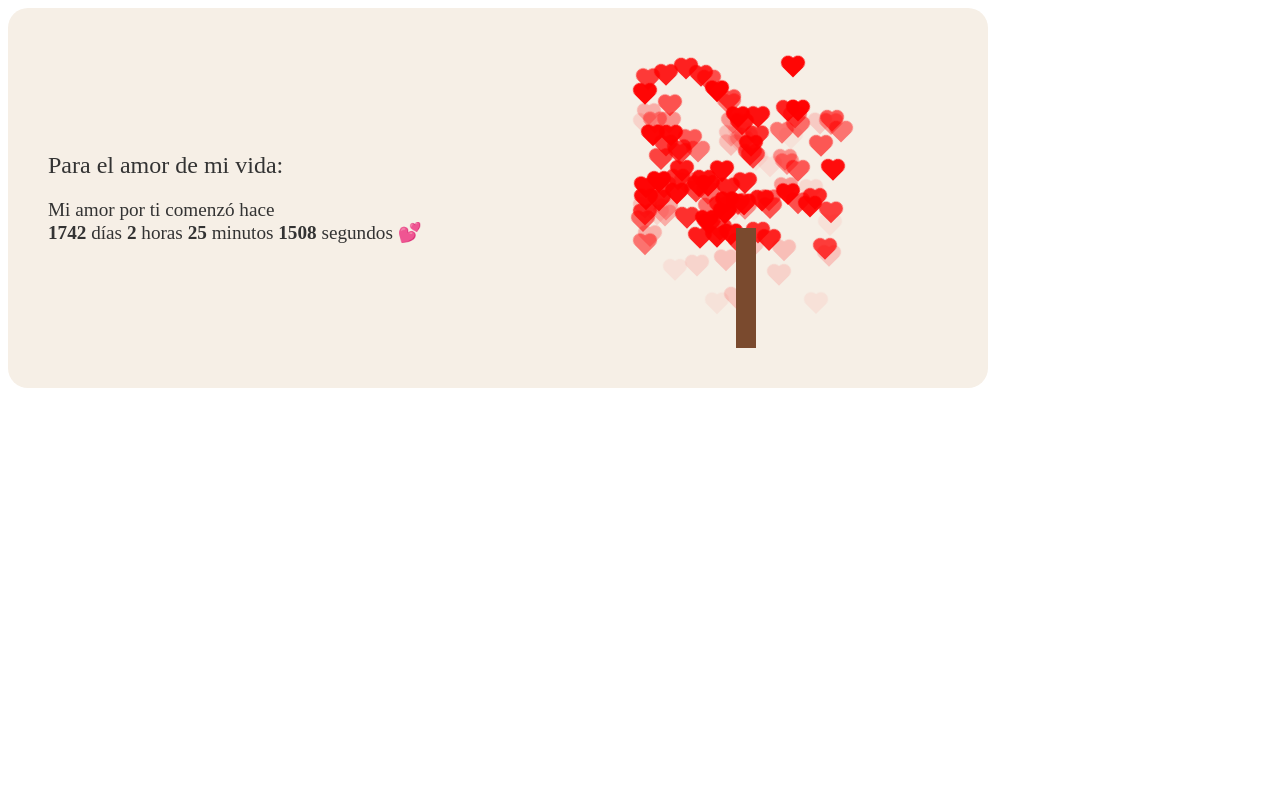
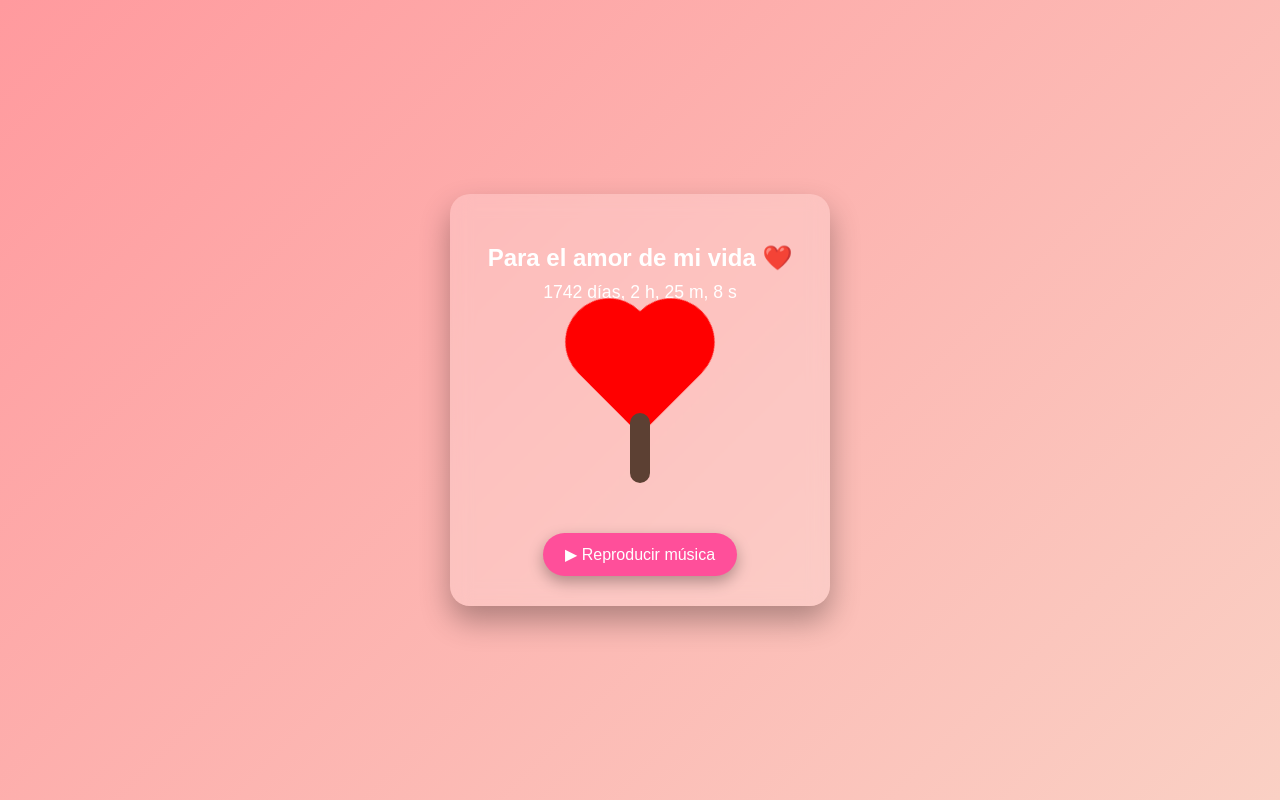
Before and after one commit to luissv1516-tech/Amor, a plain HTML site: page index.html in a window 1280 px wide. Drawn offline with Linux system fonts and the light colour scheme.

Commit message:
Update index.html

```diff
--- a/index.html
+++ b/index.html
@@ -5,12 +5,95 @@
 <title>Para el amor de mi vida</title>
 
 <style>
-    <audio id="music" src="musica.mp3" loop></audio>
-    #playBtn {
+body {
+    margin: 0;
+    padding: 0;
+    height: 100vh;
+    display: flex;
+    justify-content: center;
+    align-items: center;
+    background: linear-gradient(135deg, #ff9a9e, #fad0c4);
+    font-family: 'Arial', sans-serif;
+}
+
+.card {
+    position: relative;
+    background: rgba(255, 255, 255, 0.2);
+    backdrop-filter: blur(10px);
+    border-radius: 20px;
+    padding: 30px;
+    width: 320px;
+    text-align: center;
+    box-shadow: 0 15px 30px rgba(0,0,0,0.3);
+}
+
+.text h2 {
+    color: white;
+    margin-bottom: 10px;
+}
+
+.timer {
+    color: white;
+    font-size: 1.1rem;
+    margin-bottom: 20px;
+}
+
+.tree {
+    position: relative;
+    margin: 30px auto;
+    width: 100px;
+    height: 150px;
+}
+
+.heart {
+    width: 80px;
+    height: 80px;
+    background: red;
     position: absolute;
-    bottom: 25px;
-    left: 50%;
-    transform: translateX(-50%);
+    top: 0;
+    left: 10px;
+    transform: rotate(-45deg);
+    animation: pulse 1.5s infinite;
+}
+
+.heart::before,
+.heart::after {
+    content: "";
+    width: 80px;
+    height: 80px;
+    background: red;
+    border-radius: 50%;
+    position: absolute;
+}
+
+.heart::before {
+    top: -40px;
+    left: 0;
+}
+
+.heart::after {
+    left: 40px;
+    top: 0;
+}
+
+.trunk {
+    width: 20px;
+    height: 70px;
+    background: #5c4033;
+    position: absolute;
+    bottom: 0;
+    left: 40px;
+    border-radius: 10px;
+}
+
+@keyframes pulse {
+    0% { transform: rotate(-45deg) scale(1); }
+    50% { transform: rotate(-45deg) scale(1.1); }
+    100% { transform: rotate(-45deg) scale(1); }
+}
+
+#playBtn {
+    margin-top: 20px;
     background: #ff4f9a;
     color: white;
     border: none;
@@ -20,161 +103,49 @@
     cursor: pointer;
     box-shadow: 0 6px 15px rgba(0,0,0,0.3);
 }
-
-<button id="playBtn">▶ Reproducir música</button>
-
-body {
-    margin: 0;
-    font-family: 'Arial', sans-serif;
-    background: linear-gradient(180deg, #ff4f9a, #b8005c);
-    height: 100vh;
-    display: flex;
-    justify-content: center;
-    align-items: center;
-}
-
-.card {
-    background: #f6efe6;
-    width: 90%;
-    max-width: 900px;
-    border-radius: 20px;
-    padding: 40px;
-    display: flex;
-    justify-content: space-between;
-    align-items: center;
-    position: relative;
-    overflow: hidden;
-}
-
-.text {
-    width: 45%;
-    color: #333;
-}
-
-.text h2 {
-    margin: 0 0 20px;
-    font-weight: normal;
-}
-
-.timer {
-    font-size: 1.2rem;
-}
-
-.tree {
-    position: relative;
-    width: 45%;
-    height: 300px;
-}
-
-.trunk {
-    position: absolute;
-    bottom: 0;
-    left: 50%;
-    width: 20px;
-    height: 120px;
-    background: #7a4a2e;
-    transform: translateX(-50%);
-}
-
-.heart {
-    position: absolute;
-    bottom: 100px;
-    left: 50%;
-    width: 220px;
-    height: 200px;
-    transform: translateX(-50%);
-}
-
-.leaf {
-    position: absolute;
-    width: 14px;
-    height: 14px;
-    background: red;
-    transform: rotate(45deg);
-    animation: float 6s infinite ease-in-out;
-}
-
-.leaf::before,
-.leaf::after {
-    content: "";
-    position: absolute;
-    width: 14px;
-    height: 14px;
-    background: red;
-    border-radius: 50%;
-}
-
-.leaf::before {
-    top: -7px;
-    left: 0;
-}
-
-.leaf::after {
-    left: -7px;
-    top: 0;
-}
-
-@keyframes float {
-    0% { transform: translateY(0) rotate(45deg); opacity: 1; }
-    100% { transform: translateY(80px) rotate(45deg); opacity: 0; }
-}
 </style>
 </head>
 
 <body>
 
+<audio id="music" src="musica.mp3" loop></audio>
+
 <div class="card">
     <div class="text">
-        <h2>Para el amor de mi vida:</h2>
+        <h2>Para el amor de mi vida ❤️</h2>
         <div class="timer" id="timer"></div>
     </div>
 
     <div class="tree">
-        <div class="heart" id="heart"></div>
+        <div class="heart"></div>
         <div class="trunk"></div>
     </div>
+
+    <button id="playBtn">▶ Reproducir música</button>
 </div>
 
 <script>
-// FECHA DE INICIO (CAMBIA ESTO)
 const startDate = new Date("2021-05-06T00:00:00");
+const timer = document.getElementById("timer");
 
 function updateTimer() {
     const now = new Date();
-    let diff = now - startDate;
+    const diff = now - startDate;
 
     const days = Math.floor(diff / (1000 * 60 * 60 * 24));
-    diff %= (1000 * 60 * 60 * 24);
-    const hours = Math.floor(diff / (1000 * 60 * 60));
-    diff %= (1000 * 60 * 60);
-    const minutes = Math.floor(diff / (1000 * 60));
-    const seconds = Math.floor((diff / 1000));
+    const hours = Math.floor((diff / (1000 * 60 * 60)) % 24);
+    const minutes = Math.floor((diff / (1000 * 60)) % 60);
+    const seconds = Math.floor((diff / 1000) % 60);
 
-    document.getElementById("timer").innerHTML =
-        `Mi amor por ti comenzó hace<br>
-        <b>${days}</b> días <b>${hours}</b> horas <b>${minutes}</b> minutos <b>${seconds}</b> segundos 💕`;
+    timer.textContent =
+        `${days} días, ${hours} h, ${minutes} m, ${seconds} s`;
 }
 
 setInterval(updateTimer, 1000);
 updateTimer();
 
-// CREAR HOJAS EN FORMA DE CORAZÓN
-const heart = document.getElementById("heart");
-
-for (let i = 0; i < 120; i++) {
-    const leaf = document.createElement("div");
-    leaf.className = "leaf";
-
-    const x = Math.random() * 200;
-    const y = Math.random() * 180;
-
-    leaf.style.left = x + "px";
-    leaf.style.top = y + "px";
-    leaf.style.animationDelay = Math.random() * 5 + "s";
-
-    heart.appendChild(leaf);
-}
-    const music = document.getElementById("music");
+// 🎵 Música
+const music = document.getElementById("music");
 const playBtn = document.getElementById("playBtn");
 
 playBtn.addEventListener("click", () => {
@@ -186,7 +157,6 @@ playBtn.addEventListener("click", () => {
         playBtn.textContent = "▶ Reproducir música";
     }
 });
-
 </script>
 
 </body>
```
